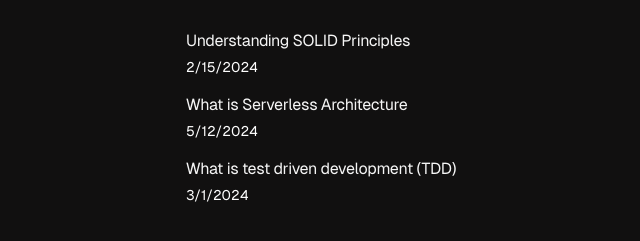
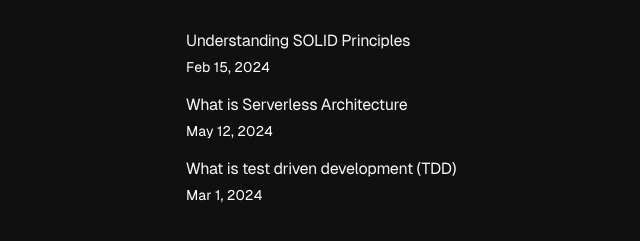
Before and after one commit to skdishansachin/skdishansachin.github.io, an Astro site: page /blog in a window 1280 px wide. Shown: the part 187-428 px from the top of the page, 118-758 px from the left. Built offline with nearby package versions, Linux system fonts and the light colour scheme; Astro itself is replaced by a stand-in of ours.

Commit message:
add the formatted date component

```diff
--- /dev/null
+++ b/src/components/FormattedDate.astro
@@ -0,0 +1,17 @@
+---
+interface Props {
+	date: Date;
+}
+
+const { date } = Astro.props;
+---
+
+<time datetime={date.toISOString()}>
+	{
+		date.toLocaleDateString('en-us', {
+			year: 'numeric',
+			month: 'short',
+			day: 'numeric',
+		})
+	}
+</time>
--- a/src/pages/blog/[...slug].astro
+++ b/src/pages/blog/[...slug].astro
@@ -1,8 +1,7 @@
 ---
 import { getCollection, type CollectionEntry } from 'astro:content';
-
 import Layout from '@components/Layout.astro';
-import { formatDate } from '@utils/format';
+import FormattedDate from '@components/FormattedDate.astro';
 
 export async function getStaticPaths() {
     const posts = await getCollection('posts');
@@ -27,7 +26,7 @@ if (post.data.status === 'draft') {
             {post.data.title}
         </h1>
         <p class="text-sm text-neutral-600 dark:text-neutral-400 mt-2 mb-8">
-            {new Date(post.data.publishedAt).toLocaleDateString('en-US')}
+            <FormattedDate date={post.data.publishedAt} />
         </p>
         <article
             id="content"
--- a/src/pages/blog/index.astro
+++ b/src/pages/blog/index.astro
@@ -1,7 +1,7 @@
 ---
+import { getCollection } from 'astro:content';
 import Layout from '@components/Layout.astro';
-
-import { getCollection } from 'astro:content';
+import FormattedDate from '@components/FormattedDate.astro';
 
 const posts = await getCollection('posts', ({ data }) => {
     return data.status === 'published';
@@ -24,9 +24,7 @@ const posts = await getCollection('posts', ({ data }) => {
                             {post.data.title}
                         </a>
                         <p class="text-sm">
-                            {new Date(post.data.publishedAt).toLocaleDateString(
-                                'en-US',
-                            )}
+                            <FormattedDate date={post.data.publishedAt} />
                         </p>
                     </li>
                 );
```
